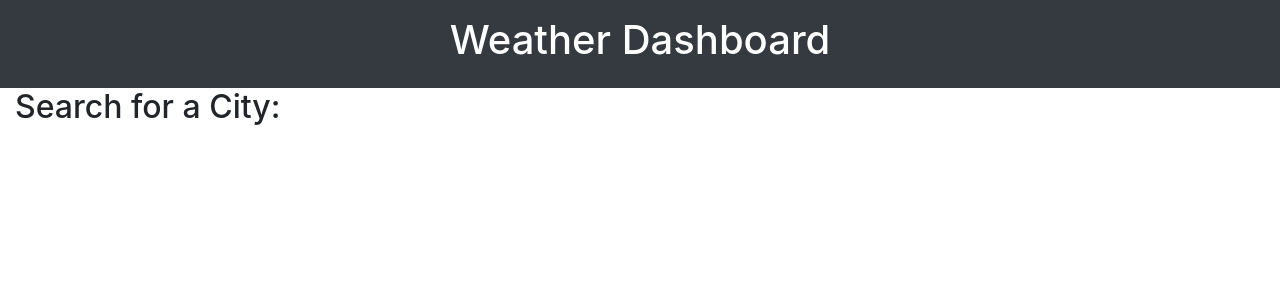
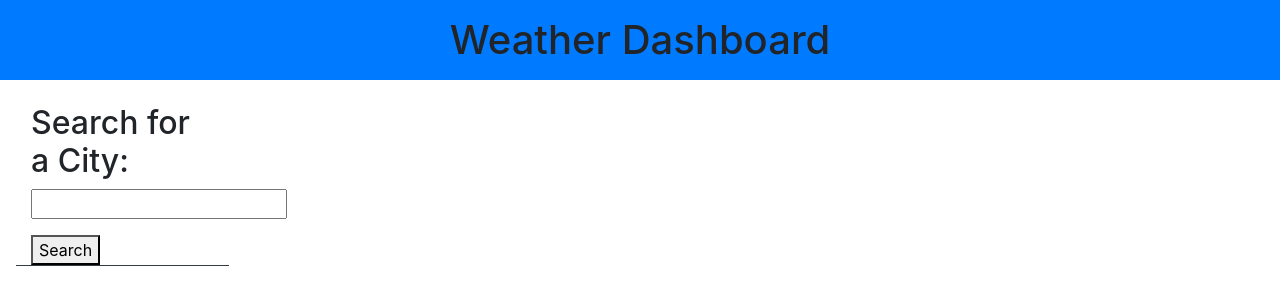
Before and after one commit to GarrettA01/weather-dashboard, a plain HTML site: page index.html in a window 1280 px wide. Drawn offline with nearby package versions, Linux system fonts and the light colour scheme.

Commit message:
Filled out aside in html

```diff
--- a/index.html
+++ b/index.html
@@ -4,7 +4,7 @@
     <meta charset="UTF-8" />
     <meta http-equiv="X-UA-Compatible" content="IE=edge" />
     <meta name="viewport" content="width=device-width, initial-scale=1.0" />
-    <title>Document</title>
+    <title>Weather Dashboard</title>
     <link
       rel="stylesheet"
       href="https://cdn.jsdelivr.net/npm/bootstrap@4.6.2/dist/css/bootstrap.min.css"
@@ -13,14 +13,25 @@
     />
     <link rel="stylesheet" href="
   </head>
-  <body>
-    <header class="container-fluid text-center bg-dark text-white p-3">
-      <h1>Weather Dashboard</h1>
+  <body bg-white text-dark>
+    <header class="h1 bg-primary text-center h p-3">
+      <section class="text-center container-fluid">
+        <h1 class="mb-0">Weather Dashboard</h1>
+      </section>
     </header>
-    <main class="container-fluid">
+
+    <main class="container-fluid bg-white">
       <div class="row">
-        <aside class="col-lg-3">
+        <!-- Search location input and button -->
+        <aside class="col-lg-2 m-3 border-bottom border-dark">
           <h2>Search for a City:</h2>
+          <form>
+            <section class="mb-3">
+              <input aria-describedby="userInput" />
+            </section>
+
+            <button type="submit">Search</button>
+          </form>
         </aside>
       </div>
     </main>
--- a/script.js
+++ b/script.js
@@ -1,12 +1,10 @@
 //Variables
 var userForm = document.getElementById("user-input");
+var userForm = document.getElementById("form-sbt");
 
+var weatherApi = "https://api.opemweathermap.org/data/2.5/weather?lat=";
 
-
-
-
+var key = "46256012a49a37d8e104f08913eb594e";
 //Functions
 
-
-
 //Event Listeners
```
Also changed, not shown: Assets/css/style.css (added).
